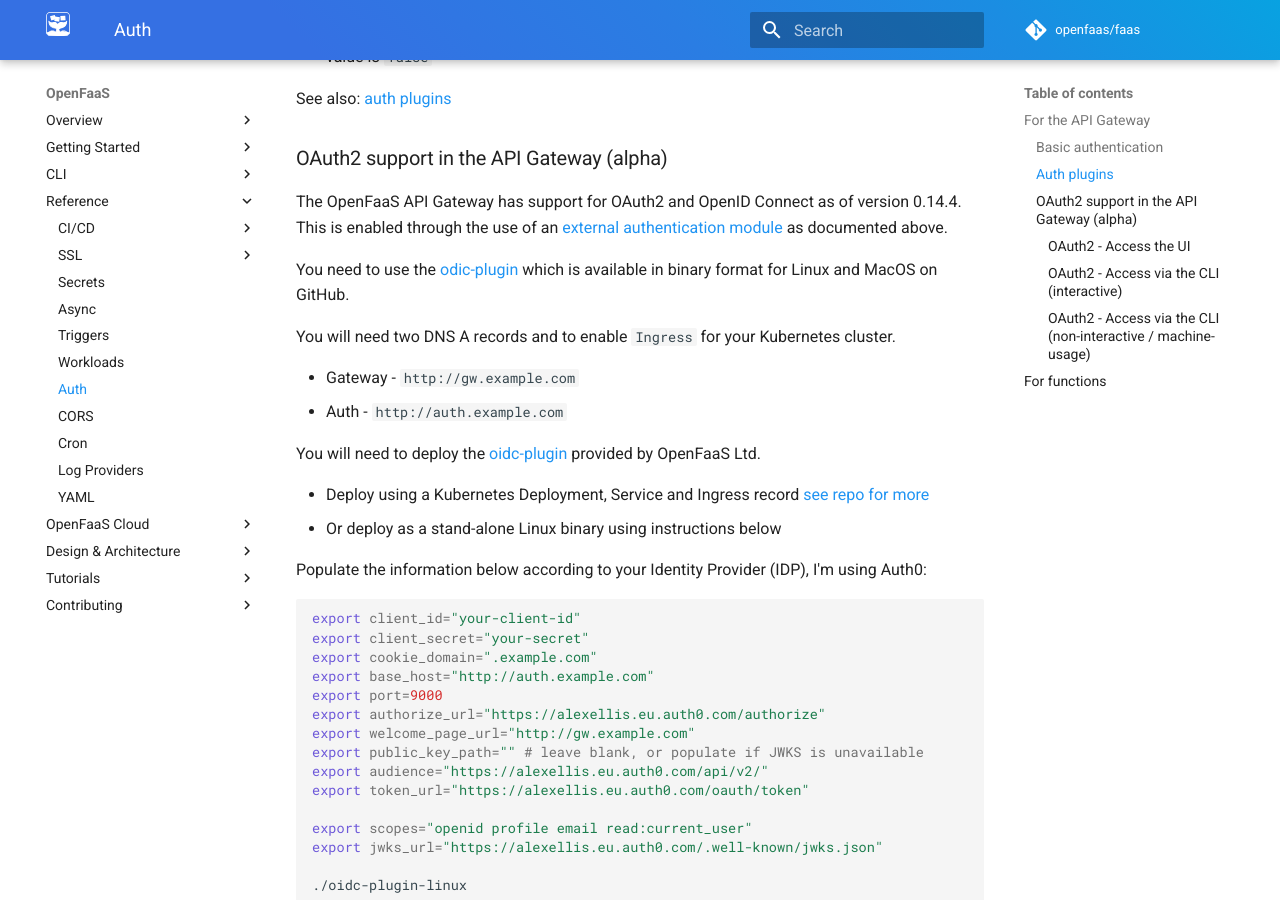
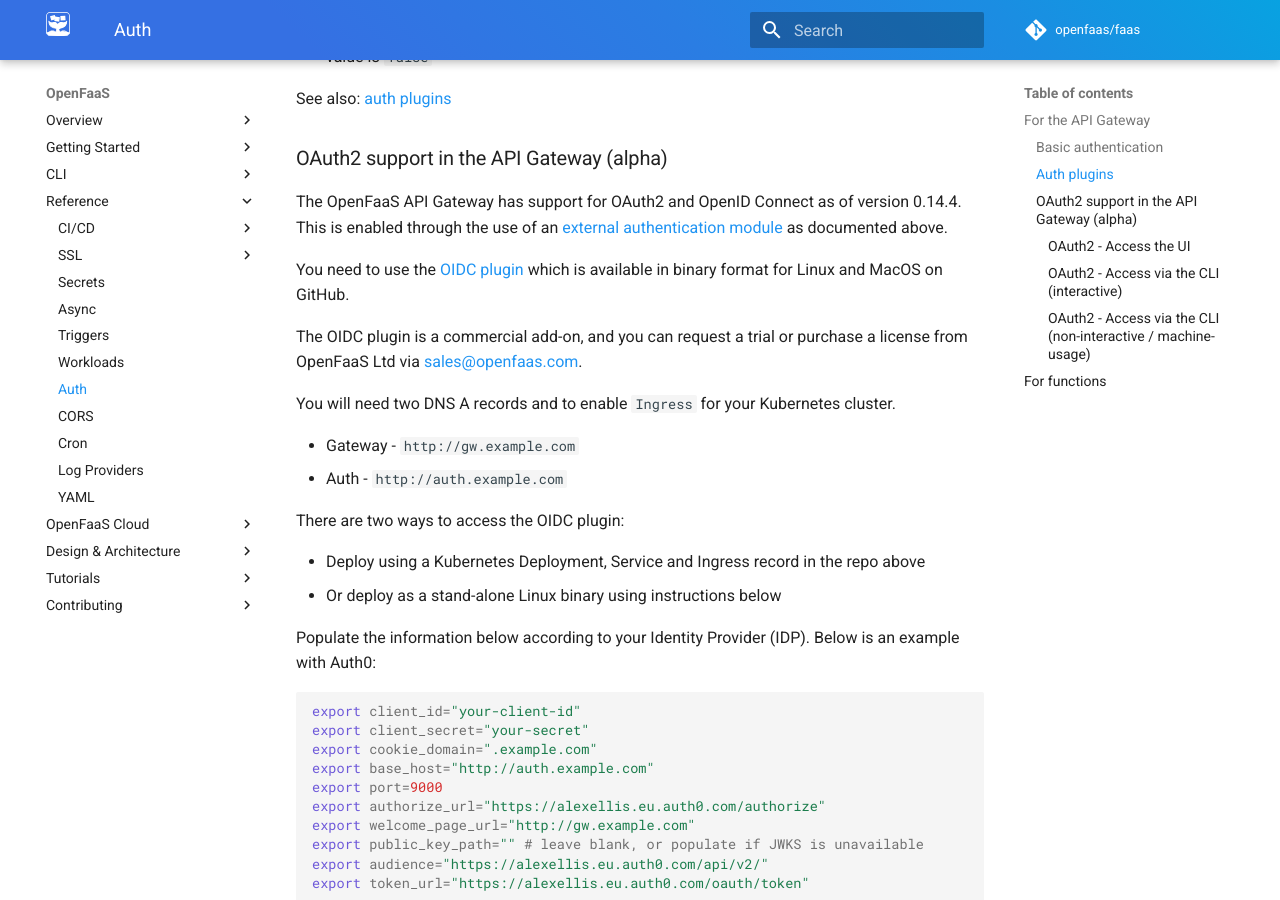
Before and after one commit to openfaas/docs, an MkDocs documentation site: the page built from docs/reference/authentication.md, in a window 1280 px wide and 900 px high, scrolled down 1103 px. Built offline with MkDocs 1.6.1 and Material for MkDocs 9.7.7, drawn with Linux system fonts in a browser that asks for light colours; comment, search, counter and statistics services are not loaded.

Commit message:
Update documentation re: commercial OIDC plugin
Signed-off-by: Alex Ellis (OpenFaaS Ltd) <alexellis2@gmail.com>

````diff
--- a/docs/reference/authentication.md
+++ b/docs/reference/authentication.md
@@ -37,19 +37,21 @@ See also: [auth plugins](https://github.com/openfaas/faas/tree/master/auth)
 
 The OpenFaaS API Gateway has support for OAuth2 and OpenID Connect as of version 0.14.4. This is enabled through the use of an [external authentication module](https://github.com/openfaas/faas/tree/master/auth) as documented above.
 
-You need to use the [odic-plugin](https://github.com/alexellis/oidc-plugin-dist) which is available in binary format for Linux and MacOS on GitHub.
+You need to use the [OIDC plugin](https://github.com/alexellis/openfaas-oidc-plugin-pkg) which is available in binary format for Linux and MacOS on GitHub.
+
+The OIDC plugin is a commercial add-on, and you can request a trial or purchase a license from OpenFaaS Ltd via [sales@openfaas.com](mailto:sales@openfaas.com).
 
 You will need two DNS A records and to enable `Ingress` for your Kubernetes cluster.
 
 * Gateway - `http://gw.example.com`
 * Auth - `http://auth.example.com`
 
-You will need to deploy the [oidc-plugin](https://github.com/alexellis/oidc-plugin-dist) provided by OpenFaaS Ltd.
+There are two ways to access the OIDC plugin:
 
-* Deploy using a Kubernetes Deployment, Service and Ingress record [see repo for more](https://github.com/alexellis/oidc-plugin-dist)
+* Deploy using a Kubernetes Deployment, Service and Ingress record in the repo above
 * Or deploy as a stand-alone Linux binary using instructions below
 
-Populate the information below according to your Identity Provider (IDP), I'm using Auth0:
+Populate the information below according to your Identity Provider (IDP). Below is an example with Auth0:
 
 ```sh
 export client_id="your-client-id"
````
